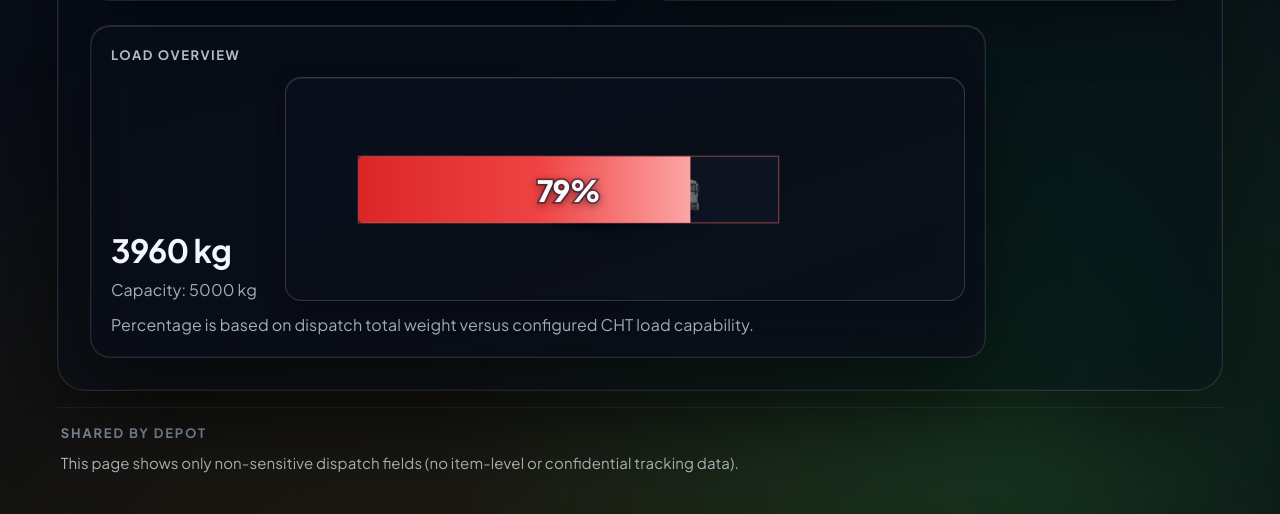
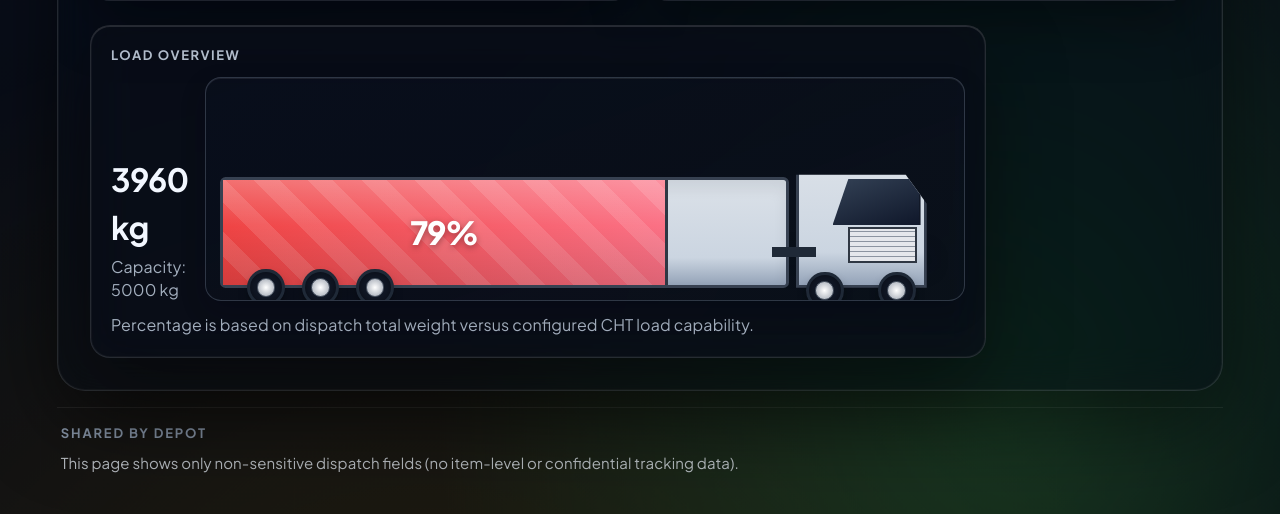
Before and after one commit to peaceinkilling/qr-dispatch-platform-pro, a FastAPI app: page /dispatch/cht-rj14kc9021 in a window 1280 px wide. Shown: the part 1355-1869 px from the top of the page. Run offline with FastAPI, Linux system fonts and the light colour scheme; the visitor is signed in with stand-in values (Sample User, id 1); data comes from the database, SQL or seed files in the repository; some libraries are stand-ins or nearby versions.

Commit message:
Refine truck load component using realistic trailer and cab assembly.
Replace the previous SVG-based truck with a pro-grade CSS truck layout and bind live load percentage to the cargo fill area for clearer, more polished visual feedback in dark and light themes.

Made-with: Cursor

```diff
--- a/static/styles.css
+++ b/static/styles.css
@@ -1372,7 +1372,7 @@ option {
 
 .detail-load-layout {
   display: grid;
-  grid-template-columns: minmax(0, 1fr) minmax(420px, 680px);
+  grid-template-columns: minmax(0, 1fr) minmax(480px, 760px);
   gap: 1rem 1.5rem;
   align-items: end;
 }
@@ -1389,40 +1389,156 @@ option {
   overflow: hidden;
 }
 
-.detail-load-svg {
+.detail-load-truck-assembly {
   position: absolute;
-  inset: 0;
+  left: 0.9rem;
+  right: 0.9rem;
+  bottom: 0.8rem;
+  height: 11rem;
+  display: flex;
+  align-items: flex-end;
+  pointer-events: none;
+}
+
+.detail-load-truck-shadow {
+  content: "";
+  position: absolute;
+  left: 1.2rem;
+  right: 1.2rem;
+  bottom: 1.25rem;
+  height: 0.9rem;
+  border-radius: 9999px;
+  background: rgba(2, 6, 23, 0.22);
+  filter: blur(10px);
+  z-index: 1;
+}
+
+.detail-load-trailer {
+  position: relative;
+  width: min(78%, 36rem);
+  height: 6.9rem;
+  border: 3px solid #2f3743;
+  border-radius: 0.35rem;
+  background: linear-gradient(180deg, #f8fafc 0%, #e5e7eb 74%, #d1d5db 100%);
+  box-shadow: inset 0 8px 14px rgba(15, 23, 42, 0.08);
+  display: flex;
+  align-items: stretch;
+  z-index: 4;
+}
+
+.detail-load-cargo-track {
+  position: relative;
   width: 100%;
   height: 100%;
-  pointer-events: none;
-}
-
-.detail-load-truck-svg-image {
-  filter: drop-shadow(0 4px 14px rgba(2, 6, 23, 0.4));
-}
-
-.detail-load-trailer-bg {
-  fill: rgba(30, 41, 59, 0.24);
-}
-
-.detail-load-trailer-border {
-  fill: none;
-  stroke: rgba(248, 113, 113, 0.48);
-  stroke-width: 2;
-}
-
-.detail-load-svg-percent {
-  font-weight: 800;
-  font-size: 52px;
-  letter-spacing: -0.03em;
-  text-anchor: middle;
-  dominant-baseline: middle;
-  color: #f8fafc;
-  fill: #f8fafc;
-  text-shadow: 0 2px 8px rgba(2, 6, 23, 0.4);
-  paint-order: stroke;
-  stroke: rgba(15, 23, 42, 0.5);
-  stroke-width: 6px;
+  overflow: hidden;
+}
+
+.detail-load-cargo-fill {
+  position: relative;
+  height: 100%;
+  min-width: 1.5rem;
+  max-width: 100%;
+  display: flex;
+  align-items: center;
+  justify-content: center;
+  background-image:
+    linear-gradient(180deg, rgba(255, 255, 255, 0.24) 0%, rgba(255, 255, 255, 0) 44%, rgba(0, 0, 0, 0.12) 100%),
+    repeating-linear-gradient(
+      45deg,
+      rgba(255, 255, 255, 0) 0px,
+      rgba(255, 255, 255, 0) 20px,
+      rgba(255, 255, 255, 0.12) 20px,
+      rgba(255, 255, 255, 0.12) 38px
+    ),
+    linear-gradient(90deg, #ef4444 0%, #fb7185 100%);
+  border-right: 3px solid #2f3743;
+}
+
+.detail-load-cargo-percent {
+  color: #fff;
+  font-size: clamp(1.35rem, 2.5vw, 2.05rem);
+  line-height: 1;
+  font-weight: 900;
+  letter-spacing: -0.04em;
+  text-shadow: 0 2px 6px rgba(0, 0, 0, 0.34);
+}
+
+.detail-load-cab {
+  position: relative;
+  width: 8.2rem;
+  height: 8.2rem;
+  margin-left: 0.4rem;
+  z-index: 6;
+}
+
+.detail-load-cab-shell {
+  width: 100%;
+  height: 100%;
+  background: linear-gradient(180deg, #f8fafc 0%, #e5e7eb 74%, #d1d5db 100%);
+  border: 3px solid #2f3743;
+  box-sizing: border-box;
+  clip-path: polygon(0 100%, 100% 100%, 100% 36%, 84% 14%, 0 14%);
+  position: relative;
+}
+
+.detail-load-windshield {
+  position: absolute;
+  top: 1.2rem;
+  right: 0.2rem;
+  width: 5.5rem;
+  height: 2.9rem;
+  background: linear-gradient(160deg, #334155 0%, #0f172a 100%);
+  clip-path: polygon(18% 0, 100% 0, 100% 100%, 0 100%);
+  border-right: 2px solid #111827;
+}
+
+.detail-load-grille {
+  position: absolute;
+  bottom: 1.35rem;
+  right: 0.45rem;
+  width: 4.3rem;
+  height: 2.25rem;
+  background: repeating-linear-gradient(0deg, #e5e7eb 0, #e5e7eb 4px, #334155 5px);
+  border: 2px solid #2f3743;
+}
+
+.detail-load-hitch {
+  position: absolute;
+  bottom: 1.9rem;
+  left: -1.45rem;
+  width: 2.7rem;
+  height: 0.65rem;
+  background: #1f2937;
+  z-index: 1;
+}
+
+.detail-load-wheel {
+  position: absolute;
+  bottom: -1.35rem;
+  width: 2.35rem;
+  height: 2.35rem;
+  border-radius: 9999px;
+  background: #111827;
+  border: 3px solid #1f2937;
+  display: flex;
+  align-items: center;
+  justify-content: center;
+  box-shadow: 0 6px 10px rgba(0, 0, 0, 0.28), inset 0 0 10px rgba(0, 0, 0, 0.5);
+  z-index: 12;
+}
+
+.detail-load-wheel-t1 { left: 1.5rem; }
+.detail-load-wheel-t2 { left: 4.9rem; }
+.detail-load-wheel-t3 { left: 8.3rem; }
+.detail-load-wheel-c1 { left: 0.65rem; }
+.detail-load-wheel-c2 { right: 0.7rem; }
+
+.detail-load-rim {
+  width: 1.16rem;
+  height: 1.16rem;
+  border-radius: 9999px;
+  border: 1.5px solid #4b5563;
+  background: radial-gradient(circle, #ffffff 0%, #9ca3af 100%);
 }
 
 .detail-panel-muted {
@@ -2980,22 +3096,14 @@ html.theme-light .detail-load-visual {
   border-color: rgba(51, 65, 85, 0.2);
 }
 
-html.theme-light .detail-load-trailer-bg {
-  fill: rgba(100, 116, 139, 0.14);
-}
-
-html.theme-light .detail-load-trailer-border {
-  stroke: rgba(220, 38, 38, 0.5);
-}
-
-html.theme-light .detail-load-svg-percent {
-  fill: #fff;
-  stroke: rgba(127, 29, 29, 0.45);
-}
-
-html:not(.theme-light) .detail-load-truck-svg-image {
-  filter: grayscale(0.35) brightness(0.58) contrast(1.08) saturate(0.55)
-    drop-shadow(0 6px 14px rgba(2, 6, 23, 0.55));
+html:not(.theme-light) .detail-load-trailer {
+  border-color: #374151;
+  background: linear-gradient(180deg, #dbe1e8 0%, #cbd5e1 74%, #94a3b8 100%);
+}
+
+html:not(.theme-light) .detail-load-cab-shell {
+  border-color: #374151;
+  background: linear-gradient(180deg, #dbe1e8 0%, #cbd5e1 74%, #94a3b8 100%);
 }
 
 @media (max-width: 1024px) {
--- a/templates/base.html
+++ b/templates/base.html
@@ -34,7 +34,7 @@
     />
     <script src="https://unpkg.com/leaflet@1.9.4/dist/leaflet.js"></script>
 
-    <link rel="stylesheet" href="/static/styles.css?v=20260324g" />
+    <link rel="stylesheet" href="/static/styles.css?v=20260324j" />
 
     {% block extra_head %}{% endblock %}
     <title>{% block title %}Dispatch QR Platform{% endblock %}</title>
--- a/templates/detail.html
+++ b/templates/detail.html
@@ -225,43 +225,31 @@
           </div>
         </div>
         <div class="detail-load-visual" aria-label="CHT load percentage">
-          <svg
-            class="detail-load-svg"
-            viewBox="0 0 1200 360"
-            role="img"
-            aria-label="Truck load {{ item.load_percent }} percent"
-          >
-            <defs>
-              <clipPath id="trailerClip" clipPathUnits="userSpaceOnUse">
-                <rect x="128" y="122" width="744" height="118" rx="8"></rect>
-              </clipPath>
-              <linearGradient id="loadGradient" x1="0%" y1="0%" x2="100%" y2="0%">
-                <stop offset="0%" stop-color="#dc2626"></stop>
-                <stop offset="55%" stop-color="#ef4444"></stop>
-                <stop offset="100%" stop-color="#fca5a5"></stop>
-              </linearGradient>
-            </defs>
+          <div class="detail-load-truck-assembly" role="img" aria-label="Truck load {{ item.load_percent }} percent">
+            <div class="detail-load-truck-shadow"></div>
 
-            <image
-              href="/truck-image"
-              x="28"
-              y="36"
-              width="1144"
-              height="284"
-              preserveAspectRatio="xMidYMid meet"
-              class="detail-load-truck-svg-image"
-            />
+            <div class="detail-load-trailer">
+              <div class="detail-load-cargo-track">
+                <div class="detail-load-cargo-fill" style="width: {{ item.load_percent|default(0) }}%">
+                  <span class="detail-load-cargo-percent">{{ item.load_percent }}%</span>
+                </div>
+              </div>
 
-            <g clip-path="url(#trailerClip)">
-              <rect x="128" y="122" width="744" height="118" class="detail-load-trailer-bg"></rect>
-              <g transform="translate(128 122) scale({{ (item.load_percent|default(0)|float) / 100 }},1)">
-                <rect x="0" y="0" width="744" height="118" fill="url(#loadGradient)"></rect>
-              </g>
-            </g>
+              <div class="detail-load-wheel detail-load-wheel-t1"><div class="detail-load-rim"></div></div>
+              <div class="detail-load-wheel detail-load-wheel-t2"><div class="detail-load-rim"></div></div>
+              <div class="detail-load-wheel detail-load-wheel-t3"><div class="detail-load-rim"></div></div>
+            </div>
 
-            <rect x="128" y="122" width="744" height="118" class="detail-load-trailer-border"></rect>
-            <text x="500" y="188" class="detail-load-svg-percent">{{ item.load_percent }}%</text>
-          </svg>
+            <div class="detail-load-cab">
+              <div class="detail-load-cab-shell">
+                <div class="detail-load-windshield"></div>
+                <div class="detail-load-grille"></div>
+              </div>
+              <div class="detail-load-hitch"></div>
+              <div class="detail-load-wheel detail-load-wheel-c1"><div class="detail-load-rim"></div></div>
+              <div class="detail-load-wheel detail-load-wheel-c2"><div class="detail-load-rim"></div></div>
+            </div>
+          </div>
         </div>
       </div>
       <div class="mt-3 detail-panel-muted">
```
Also changed, not shown: other parts of static/styles.css (+30 -7 lines).
